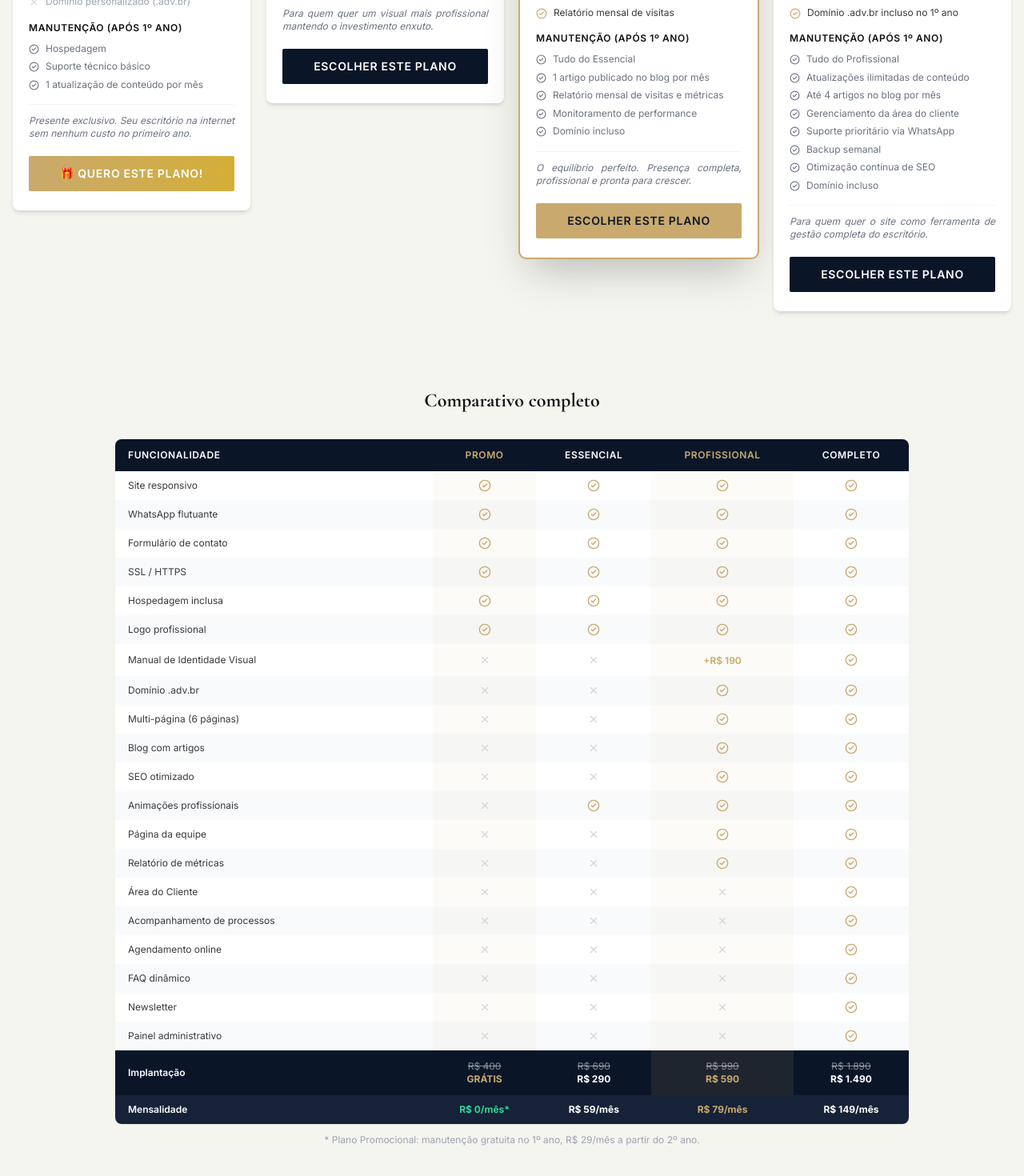
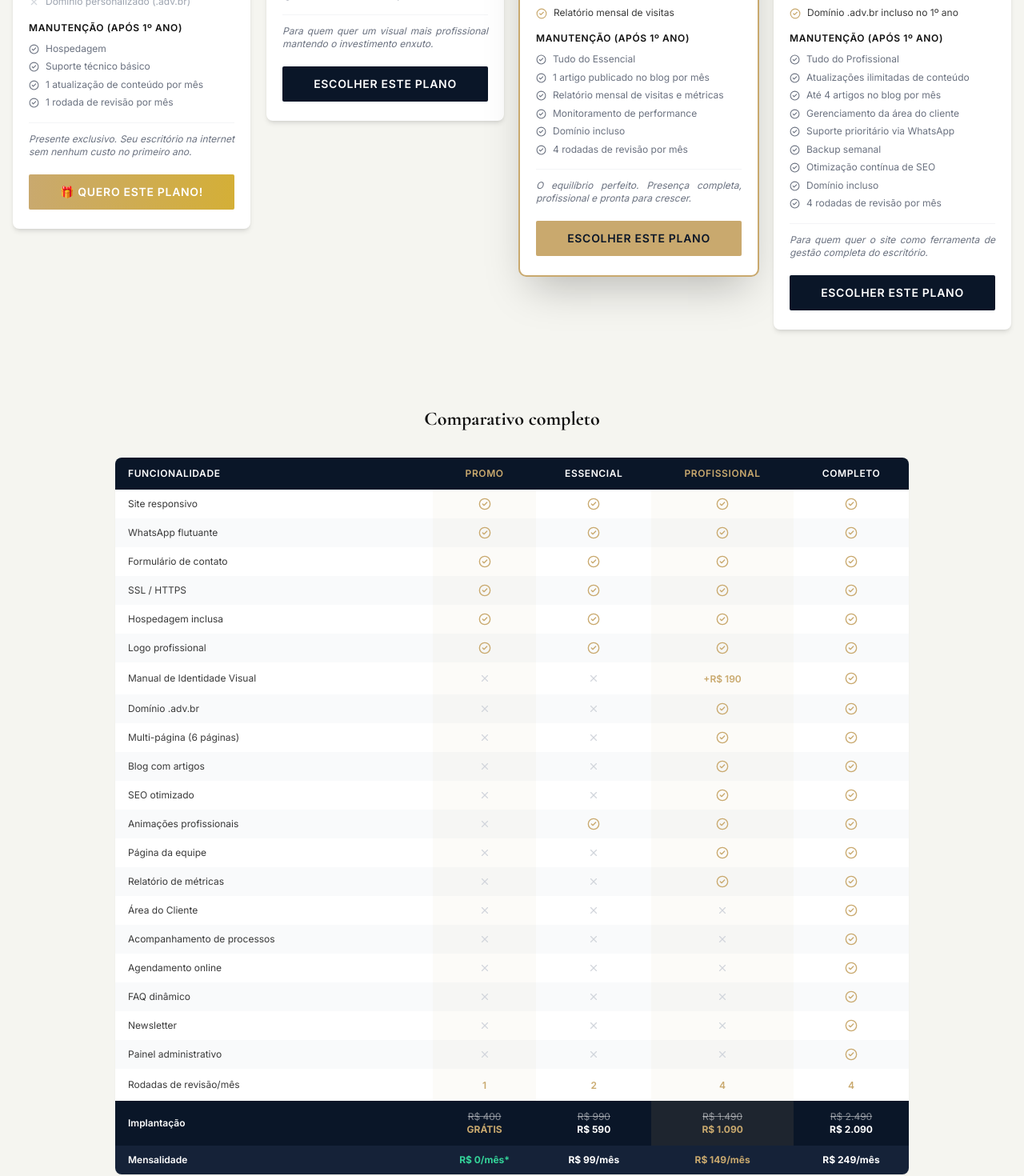
Before and after one commit to guitorade/HC-adv, a React (Vite) app: page /proposta in a window 1280 px wide. Shown: the part 1460-2930 px from the top of the page at 80% size. Built offline with nearby package versions, Linux system fonts and the light colour scheme; no server answers.

Commit message:
feat: adicionar rodadas de revisão por mês nos planos

```diff
--- a/src/pages/Proposal.jsx
+++ b/src/pages/Proposal.jsx
@@ -12,7 +12,7 @@ const plans = [
     priceLabel: 'GRÁTIS',
     isFree: true,
     monthly: 0,
-    monthlyAfter: 29,
+    monthlyAfter: 59,
     featured: false,
     waMessage: 'Ol%C3%A1!%20Quero%20ativar%20meu%20site%20promocional%20gratuito%20que%20ganhei!',
     features: [
@@ -30,6 +30,7 @@ const plans = [
       'Hospedagem',
       'Suporte técnico básico',
       '1 atualização de conteúdo por mês',
+      '1 rodada de revisão por mês',
     ],
     note: 'Presente exclusivo. Seu escritório na internet sem nenhum custo no primeiro ano.',
   },
@@ -38,12 +39,12 @@ const plans = [
     name: 'Essencial',
     badge: 'Cartão de Visita Digital',
     headerColor: '#3A3A3A',
-    originalPrice: 690,
-    price: 290,
-    monthly: 59,
-    monthlyAfter: 59,
+    originalPrice: 990,
+    price: 590,
+    monthly: 99,
+    monthlyAfter: 99,
     featured: false,
-    waMessage: 'Ol%C3%A1!%20Tenho%20interesse%20no%20Plano%20Essencial%20(R%24290%20com%20o%20desconto%20promocional).',
+    waMessage: 'Ol%C3%A1!%20Tenho%20interesse%20no%20Plano%20Essencial%20(R%24590%20com%20o%20desconto%20promocional).',
     features: [
       'Tudo do Promocional',
       'Design mais refinado com animações básicas',
@@ -55,6 +56,7 @@ const plans = [
       'Hospedagem',
       'Suporte técnico',
       'Até 2 atualizações de conteúdo por mês',
+      '2 rodadas de revisão por mês',
     ],
     note: 'Para quem quer um visual mais profissional mantendo o investimento enxuto.',
   },
@@ -63,12 +65,12 @@ const plans = [
     name: 'Profissional',
     badge: 'RECOMENDADO',
     headerColor: '#C9A96E',
-    originalPrice: 990,
-    price: 590,
-    monthly: 79,
-    monthlyAfter: 79,
+    originalPrice: 1490,
+    price: 1090,
+    monthly: 149,
+    monthlyAfter: 149,
     featured: true,
-    waMessage: 'Ol%C3%A1!%20Tenho%20interesse%20no%20Plano%20Profissional%20(R%24590%20com%20o%20desconto%20promocional).',
+    waMessage: 'Ol%C3%A1!%20Tenho%20interesse%20no%20Plano%20Profissional%20(R%241.090%20com%20o%20desconto%20promocional).',
     features: [
       'Tudo do Essencial',
       'Site completo com 6 páginas dedicadas',
@@ -88,6 +90,7 @@ const plans = [
       'Relatório mensal de visitas e métricas',
       'Monitoramento de performance',
       'Domínio incluso',
+      '4 rodadas de revisão por mês',
     ],
     note: 'O equilíbrio perfeito. Presença completa, profissional e pronta para crescer.',
   },
@@ -96,12 +99,12 @@ const plans = [
     name: 'Completo',
     badge: 'Gestão Digital',
     headerColor: '#0A1628',
-    originalPrice: 1890,
-    price: 1490,
-    monthly: 149,
-    monthlyAfter: 149,
+    originalPrice: 2490,
+    price: 2090,
+    monthly: 249,
+    monthlyAfter: 249,
     featured: false,
-    waMessage: 'Ol%C3%A1!%20Tenho%20interesse%20no%20Plano%20Completo%20(R%241.490%20com%20o%20desconto%20promocional).',
+    waMessage: 'Ol%C3%A1!%20Tenho%20interesse%20no%20Plano%20Completo%20(R%242.090%20com%20o%20desconto%20promocional).',
     features: [
       'Tudo do Profissional',
       'Área do Cliente com login seguro',
@@ -124,6 +127,7 @@ const plans = [
       'Backup semanal',
       'Otimização contínua de SEO',
       'Domínio incluso',
+      '4 rodadas de revisão por mês',
     ],
     note: 'Para quem quer o site como ferramenta de gestão completa do escritório.',
   },
@@ -150,6 +154,7 @@ const tableRows = [
   { feature: 'FAQ dinâmico', promo: false, essencial: false, profissional: false, completo: true },
   { feature: 'Newsletter', promo: false, essencial: false, profissional: false, completo: true },
   { feature: 'Painel administrativo', promo: false, essencial: false, profissional: false, completo: true },
+  { feature: 'Rodadas de revisão/mês', promo: '1', essencial: '2', profissional: '4', completo: '4' },
 ]
 
 function fmt(n) {
@@ -443,30 +448,30 @@ export default function Proposal() {
                     <span className="font-bold text-gold">GRÁTIS</span>
                   </td>
                   <td className="text-center px-3 py-3 text-xs">
-                    <span className="line-through text-white/50 block">R$ 690</span>
-                    <span className="font-bold">R$ 290</span>
+                    <span className="line-through text-white/50 block">R$ 990</span>
+                    <span className="font-bold">R$ 590</span>
                   </td>
                   <td className="text-center px-3 py-3 text-xs bg-gold/10">
-                    <span className="line-through text-white/50 block">R$ 990</span>
-                    <span className="font-bold text-gold">R$ 590</span>
+                    <span className="line-through text-white/50 block">R$ 1.490</span>
+                    <span className="font-bold text-gold">R$ 1.090</span>
                   </td>
                   <td className="text-center px-3 py-3 text-xs">
-                    <span className="line-through text-white/50 block">R$ 1.890</span>
-                    <span className="font-bold">R$ 1.490</span>
+                    <span className="line-through text-white/50 block">R$ 2.490</span>
+                    <span className="font-bold">R$ 2.090</span>
                   </td>
                 </tr>
                 <tr className="bg-navy-light text-white">
                   <td className="px-4 py-2.5 font-inter text-xs font-semibold">Mensalidade</td>
                   <td className="text-center px-3 py-2.5 font-inter text-xs text-emerald-400 font-bold">R$ 0/mês*</td>
-                  <td className="text-center px-3 py-2.5 font-inter text-xs font-bold">R$ 59/mês</td>
-                  <td className="text-center px-3 py-2.5 font-inter text-xs text-gold font-bold">R$ 79/mês</td>
-                  <td className="text-center px-3 py-2.5 font-inter text-xs font-bold">R$ 149/mês</td>
+                  <td className="text-center px-3 py-2.5 font-inter text-xs font-bold">R$ 99/mês</td>
+                  <td className="text-center px-3 py-2.5 font-inter text-xs text-gold font-bold">R$ 149/mês</td>
+                  <td className="text-center px-3 py-2.5 font-inter text-xs font-bold">R$ 249/mês</td>
                 </tr>
               </tbody>
             </table>
           </div>
           <p className="font-inter text-gray-400 text-xs mt-3 text-center">
-            * Plano Promocional: manutenção gratuita no 1º ano, R$ 29/mês a partir do 2º ano.
+            * Plano Promocional: manutenção gratuita no 1º ano, R$ 59/mês a partir do 2º ano.
           </p>
         </motion.div>
       </section>
```
